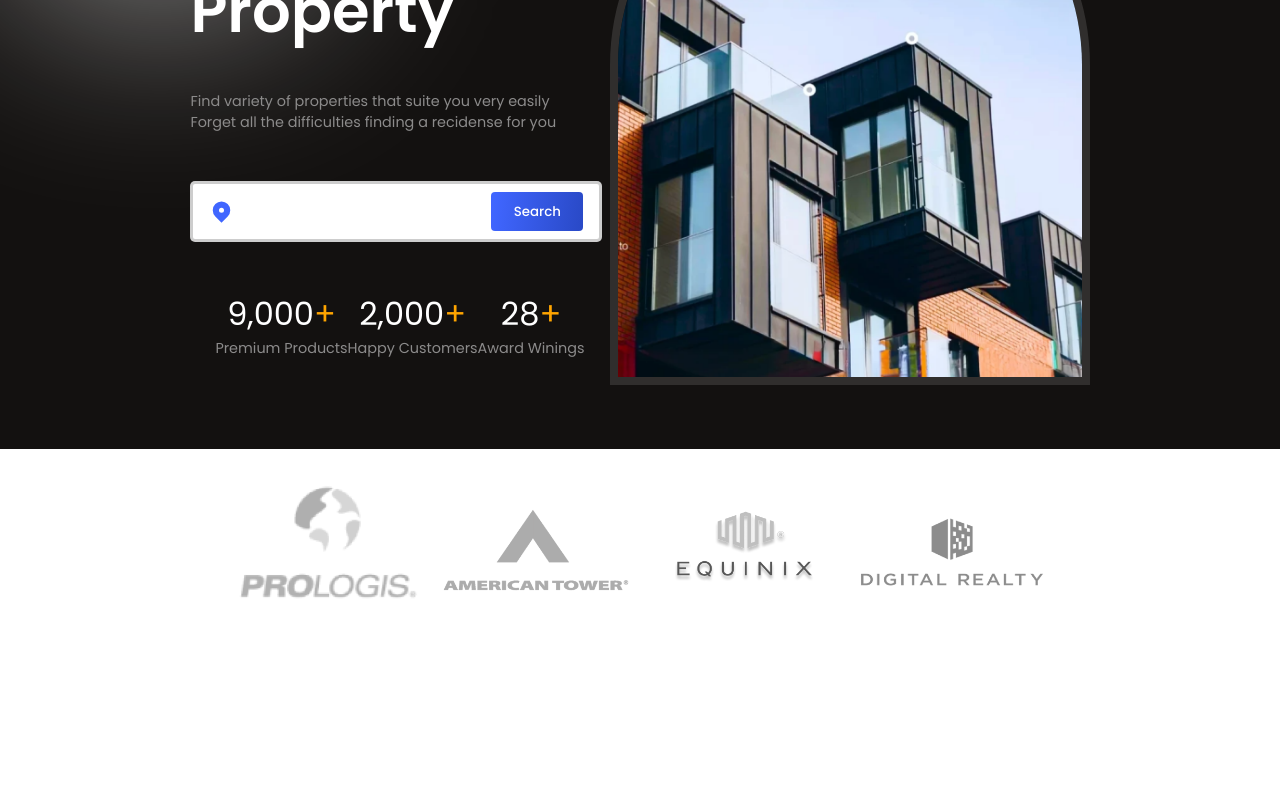
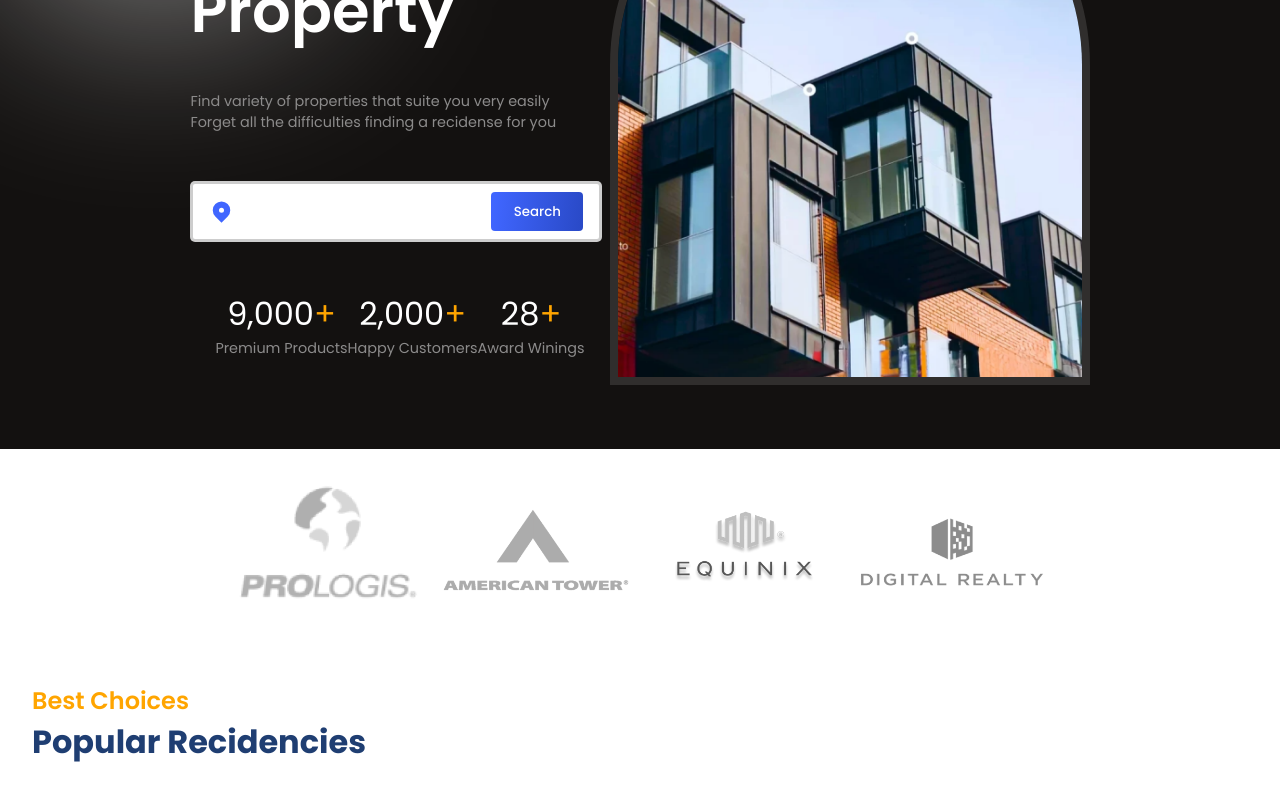
Before and after one commit to Chasith-Randima/real_state_site, a React (Vite) app: page / in a window 1280 px wide. Shown: the part 310-1110 px from the top of the page. Before the commit the page ends 961 px from the top, so only its background shows below. Built offline with nearby package versions, Linux system fonts and the light colour scheme.

Commit message:
swiper basic code added

```diff
--- a/src/App.jsx
+++ b/src/App.jsx
@@ -2,6 +2,7 @@
 import Hero from "./components/Hero/Hero";
 import "./App.css";
 import Companies from "./components/Companies/Companies";
+import Recidencies from "./components/Recidencies/Recidencies";
 
 const App = () => {
   return (
@@ -13,6 +14,7 @@
           <Hero />
         </div>
         <Companies />
+        <Recidencies />
       </div>
     </>
   );
--- /dev/null
+++ b/src/components/Recidencies/Recidencies.css
@@ -0,0 +1,3 @@
+.r-head {
+  margin-bottom: 2rem;
+}
--- /dev/null
+++ b/src/components/Recidencies/Recidencies.jsx
@@ -0,0 +1,28 @@
+import { Swiper, SwiperSlide, useSwiper } from "swiper/react";
+import "swiper/css";
+import "./Recidencies.css";
+import data from "../../utils/slider.json";
+
+const Recidencies = () => {
+  return (
+    <>
+      <section className="r-wrapper">
+        <div className="paddings innerWidth r-container">
+          <div className="r-head flexColStart">
+            <span className="orangeText">Best Choices</span>
+            <span className="primaryText">Popular Recidencies</span>
+          </div>
+          <Swiper>
+            {data.map((card, i) => (
+              <SwiperSlide key={i}>
+                <div className="r-card"></div>
+              </SwiperSlide>
+            ))}
+          </Swiper>
+        </div>
+      </section>
+    </>
+  );
+};
+
+export default Recidencies;
```
